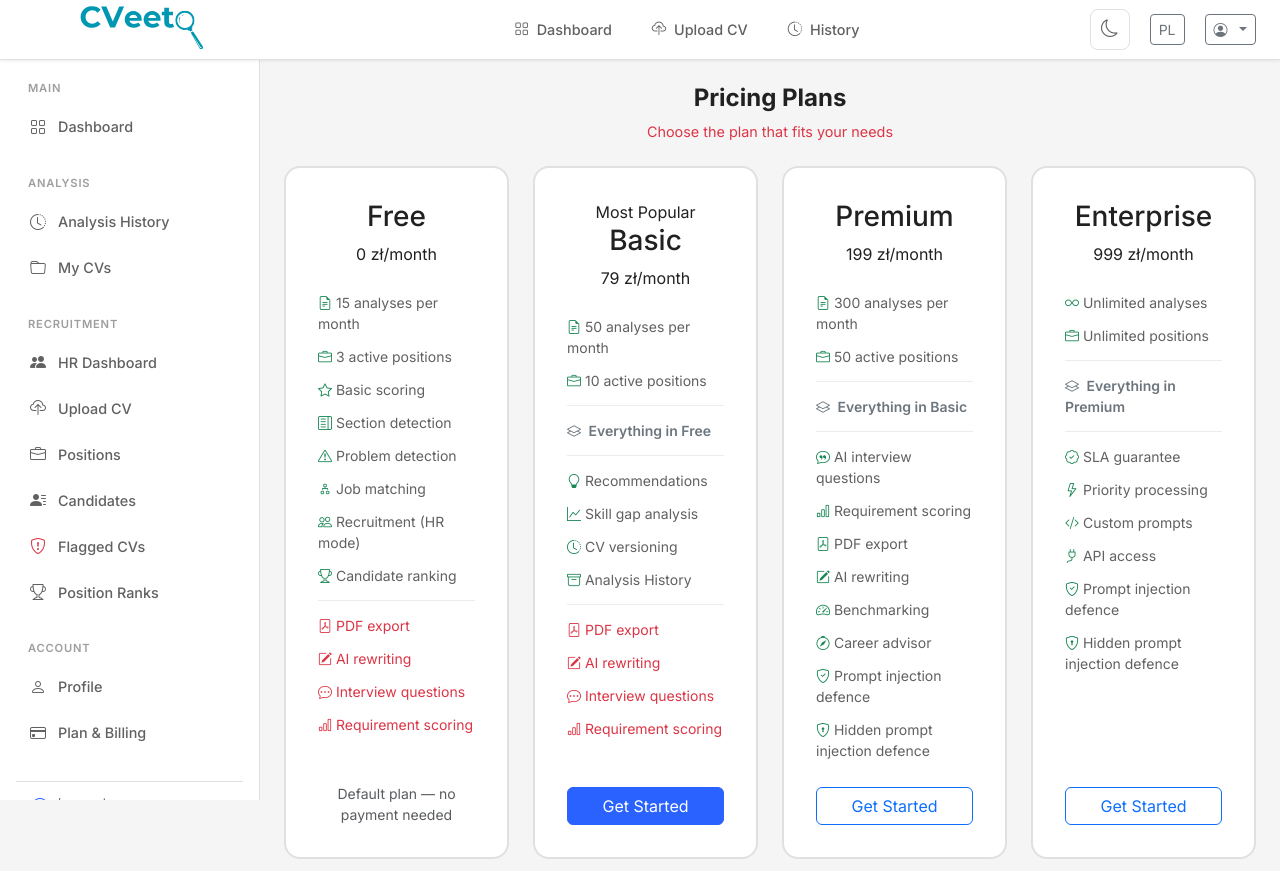
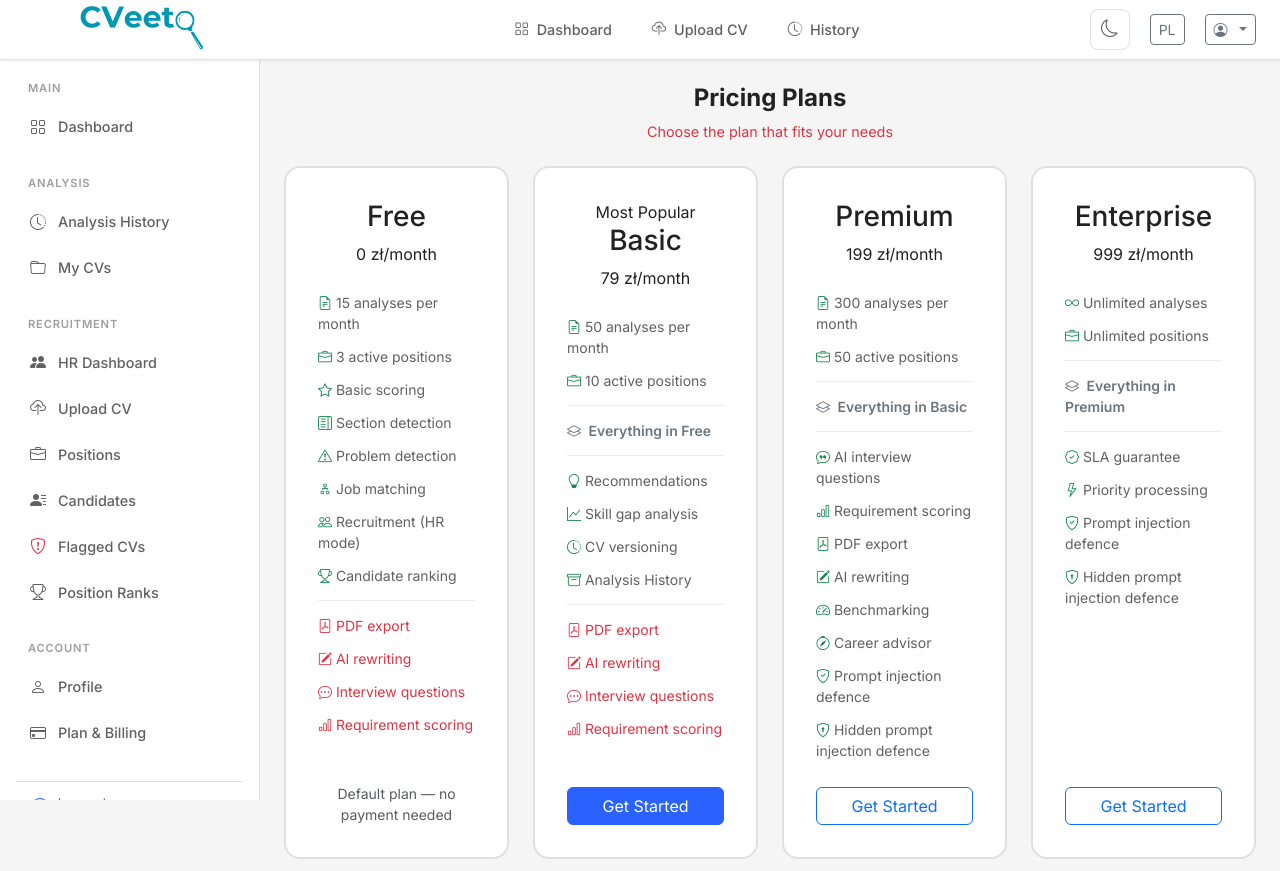
Before and after one commit to Kamilecky/cvanalyzer-CVtee, a Django app: page /billing/pricing/ in a window 1280 px wide. Shown: the top 871 px of the page. Run offline with Django 5.2, Linux system fonts and the light colour scheme; parts of the project's set-up code (start-up, migrations or seed data) failed here and were passed over; some libraries are stand-ins or nearby versions.

Commit message:
Fix enterprise plan

```diff
--- a/templates/billing/pricing.html
+++ b/templates/billing/pricing.html
@@ -148,8 +148,6 @@
                     <li class="pricing-divider"><hr class="my-2"></li>
                     <li><i class="bi bi-patch-check text-success"></i> {% trans "SLA guarantee" %}</li>
                     <li><i class="bi bi-lightning text-success"></i> {% trans "Priority processing" %}</li>
-                    <li><i class="bi bi-code-slash text-success"></i> {% trans "Custom prompts" %}</li>
-                    <li><i class="bi bi-plug text-success"></i> {% trans "API access" %}</li>
                     <li><i class="bi bi-shield-check text-success"></i> {% trans "Prompt injection defence" %}</li>
                     <li><i class="bi bi-shield-lock text-success"></i> {% trans "Hidden prompt injection defence" %}</li>
                 </ul>
```
